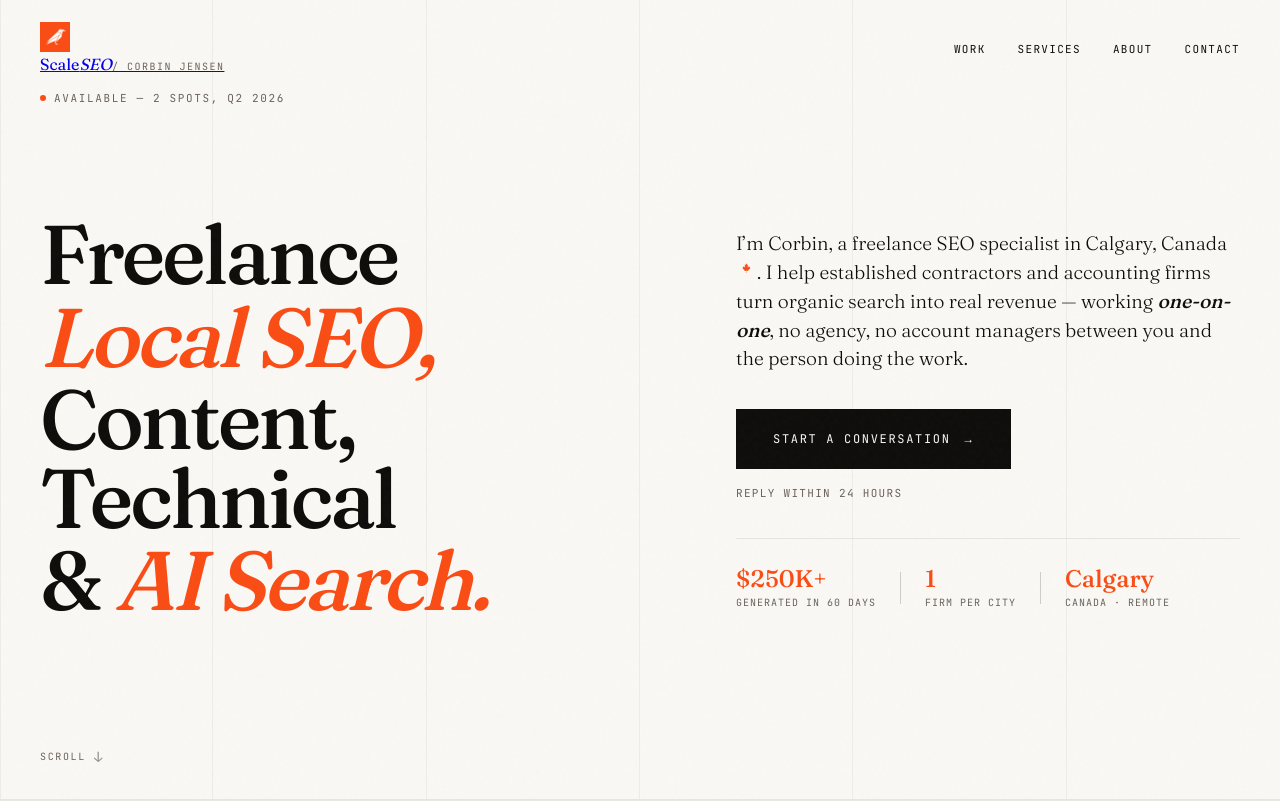
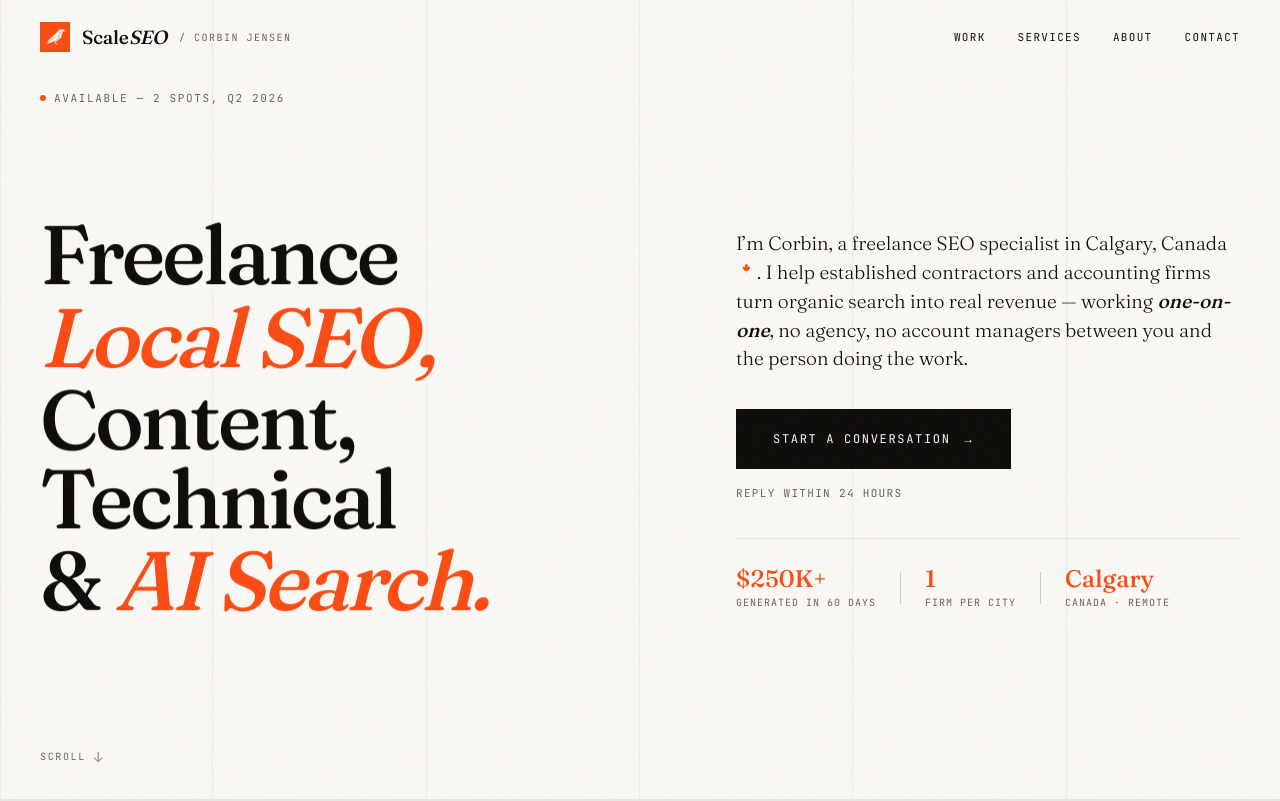
Before and after one commit to ScaleCRMCO/scaleseo, a Next.js app: page / in a window 1280 px wide. Shown: the top 801 px of the page. Built offline with nearby package versions, Linux system fonts and the light colour scheme.

Commit message:
Update Nav.module.css

```diff
--- a/src/app/components/Nav.module.css
+++ b/src/app/components/Nav.module.css
@@ -23,6 +23,17 @@
   display: block;
   flex-shrink: 0;
   transition: transform 0.4s ease;
+}
+  .brand {
+  font-family: var(--display);
+  font-weight: 500;
+  font-size: 19px;
+  letter-spacing: -0.01em;
+  color: var(--ink);
+  text-decoration: none;
+  display: flex;
+  align-items: center;
+  gap: 12px;
 }
 .brand:hover .brandCrow {
   transform: rotate(-4deg) scale(1.05);
```
